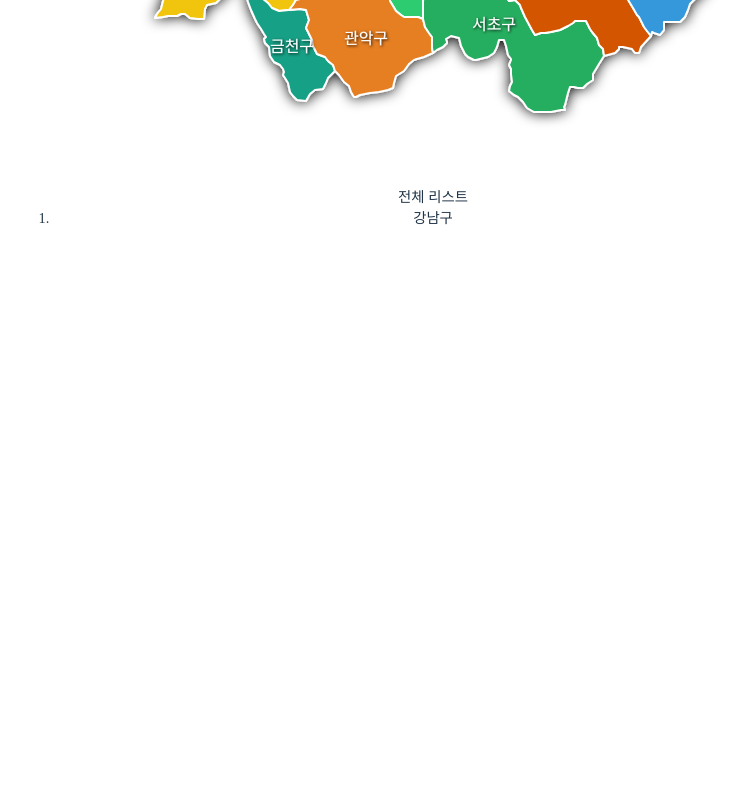
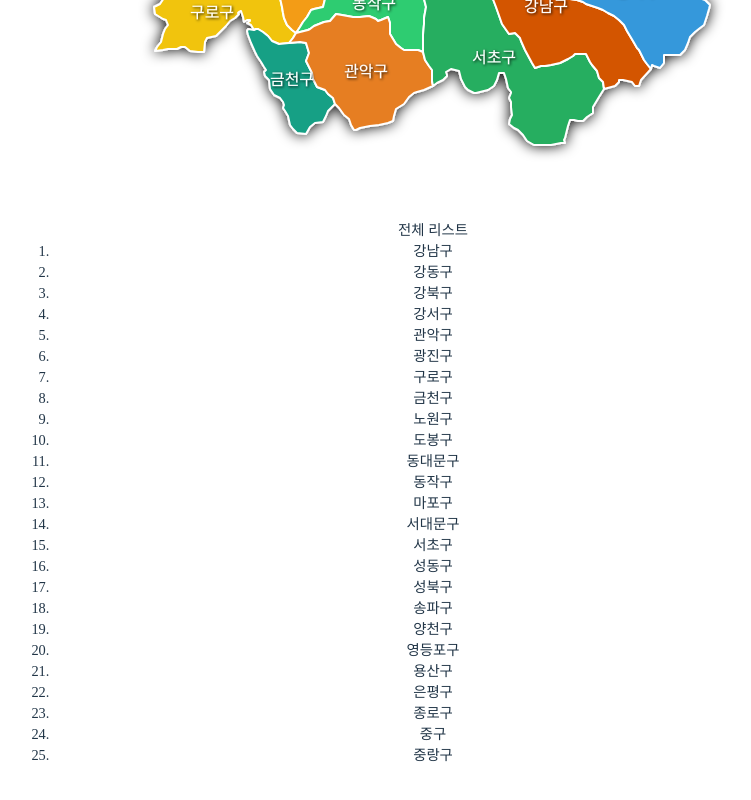
Before and after one commit to choiyy0523/SSAFY-7-Stamper, a React (Vite) app in the folder frontend/: page /collection/seoul/index in a window 1280 px wide. Shown: the part 548-1348 px from the top of the page, without its empty margins (227-978 px from the left). Before the commit the page ends 818 px from the top, so only its background shows below. Built offline with nearby package versions, Linux system fonts and the light colour scheme; a web font is replaced by a local one.

Commit message:
[FE] collectionSeoul 페이지 지도, 리스트 구현 / login page html 기본 태그에 적용된 CSS를 className으로 이동

```diff
--- a/frontend/src/App.jsx
+++ b/frontend/src/App.jsx
@@ -33,7 +33,7 @@ function App() {
   return (
     <div className="App">
       <div>
-        <Header></Header>
+        {/* <Header></Header> */}
       </div>
       <Router>
         <Routes>
--- a/frontend/src/components/collectionSeoul/collectionSeoul.jsx
+++ b/frontend/src/components/collectionSeoul/collectionSeoul.jsx
@@ -1,11 +1,39 @@
 
 import "./collectionSeoul.css"
 import * as React from 'react';
-import { Fragment } from "react";
+import { Fragment, useState } from "react";
 
 const collectionSeoul = () => {
+    const [gangnamgu, setGangnamgu] = useState('강남구')
+    const [gangdonggu, setGangdonggu] = useState('강동구')
+    const [gangbukgu, setGangbukgu] = useState('강북구')
+    const [gangseogu, setGangseogu] = useState('강서구')
+    const [gwanakgu, setGwanakgu] = useState('관악구')
+    const [gwangjingu, setGwangjingu] = useState('광진구')
+    const [gurogu, setGurogu] = useState('구로구')
+    const [geumcheongu, setGeumcheongu] = useState('금천구')
+    const [nowongu, setNowongu] = useState('노원구')
+    const [dobonggu, setDobonggu] = useState('도봉구')
+    const [dongdaemungu, setDongdaemungu] = useState('동대문구')
+    const [dongjakgu, setDongjakgu] = useState('동작구')
+    const [mapogu, setMapogu] = useState('마포구')
+    const [seodaemungu, setSeodaemungu] = useState('서대문구')
+    const [seochogu, setSeochogu] = useState('서초구')
+    const [seongdonggu, setSeongdonggu] = useState('성동구')
+    const [seongbukgu, setSeongbukgu] = useState('성북구')
+    const [songpagu, setSongpagu] = useState('송파구')
+    const [yangcheongu, setYangcheongu] = useState('양천구')
+    const [yeongdeungpogu, setYeongdeungpogu] = useState('영등포구')
+    const [yongsangu, setYongsangu] = useState('용산구')
+    const [eunpyeonggu, setEunpyeonggu] = useState('은평구')
+    const [jongnogu, setJongnogu] = useState('종로구')
+    const [junggu, setJunggu] = useState('중구')
+    const [jungnanggu, setJungnanggu] = useState('중랑구')
     return (
             <Fragment>
+                <div>-이 페이지 남은 일: 지도 스마트폰 화면 크기에 맞게 줄이기</div>
+                <div>-리스트 옆에 랜드마크 등록 현황 표시(시각자료면 Good)</div>
+                <div>-그 외 디테일</div>
                 <svg background='#eaeaea;overflow:visible' height="656" width="800" xmlns="http://www.w3.org/2000/svg">
     <defs>
         <filter id="dropshadow">
@@ -50,35 +78,59 @@ const collectionSeoul = () => {
     <path id="CD11680" className="OUTLINE" d="M 503 387 l 10 3 4 4 5 3 7 4 7 4 12 5 0 10 0 4 1 13 1 6 1 10 6 2 7 1 6 2 3 2 12 4 5 2 5 3 6 3 5 4 5 5 3 6 3 5 3 5 4 7 2 2 5 10 3 4 4 5 -10 11 -2 6 -4 0 -3 -4 -9 -2 -4 0 0 2 -1 1 -3 3 -11 3 -1 -7 -4 -4 -2 -7 -5 -6 -2 -3 -4 -8 -11 0 -2 2 -5 3 -8 4 -9 2 -6 1 -4 0 -6 2 -3 -5 -7 -13 -4 -9 -1 -3 -5 -5 -6 1 -7 -10 -6 -17 -5 -13 -5 -15 -3 -9 0 -1 -1 -6 -6 -9 -2 3 -1 0 -7 -6 5 -6 4 -5 4 -5 8 -4 12 0 7 0 z " />
     <path id="CD11710" className="OUTLINE" d="M 621 374 l 6 2 4 2 4 4 0 8 -2 5 -1 3 0 7 5 2 8 5 5 3 8 4 3 2 5 3 5 2 -4 3 0 6 -3 10 4 5 5 3 10 0 9 3 5 5 -1 4 -2 7 -3 9 -4 3 -5 4 -5 5 -2 6 -3 7 -5 5 -10 0 -6 0 0 8 -4 5 -6 -2 -2 -1 -1 4 -4 -5 -3 -4 -5 -10 -2 -2 -4 -7 -3 -5 -3 -5 -3 -6 -5 -5 -5 -4 -6 -3 -5 -3 -5 -2 -12 -4 -3 -2 -6 -2 -7 -1 -6 -2 -1 -10 -1 -6 -1 -13 0 -4 0 -10 6 2 5 1 5 1 5 -1 6 -3 8 -5 3 -2 3 -3 11 -12 5 -4 5 -5 4 -5 z " />
     <path id="CD11740" className="OUTLINE" d="M 726 320 l 1 7 3 9 0 9 1 9 1 10 1 5 -1 -1 -5 -1 -3 0 -4 2 -11 0 -8 1 -5 6 -4 5 -4 6 -2 4 -1 8 -4 7 -3 2 1 1 -1 2 -6 7 -1 8 -5 -2 -5 -3 -3 -2 -8 -4 -5 -3 -8 -5 -5 -2 0 -7 1 -3 2 -5 0 -8 -4 -4 -4 -2 -6 -2 -7 0 2 -4 2 -5 2 -10 4 -10 1 -1 4 -6 7 -6 5 -3 6 -3 8 -3 4 -1 5 0 11 0 9 -4 7 -5 8 -6 11 -6 11 0 0 7 3 6 z " />
-    </g><g filter="url(#dropshadow2)"></g><g filter="url(#dropshadow2)"><text id="LCD11110" className="TEXT" x="399" y="277">종로구</text>
-    <text id="LCD11140" className="TEXT" x="433" y="338">중구</text>
-    <text id="LCD11170" className="TEXT" x="407" y="395">용산구</text>
-    <text id="LCD11200" className="TEXT" x="505" y="356">성동구</text>
-    <text id="LCD11215" className="TEXT" x="577" y="365">광진구</text>
-    <text id="LCD11230" className="TEXT" x="528" y="294">동대문구</text>
-    <text id="LCD11260" className="TEXT" x="589" y="270">중랑구</text>
-    <text id="LCD11290" className="TEXT" x="466" y="258">성북구</text>
-    <text id="LCD11305" className="TEXT" x="459" y="181">강북구</text>
-    <text id="LCD11320" className="TEXT" x="494" y="125">도봉구</text>
-    <text id="LCD11350" className="TEXT" x="560" y="153">노원구</text>
-    <text id="LCD11380" className="TEXT" x="323" y="218">은평구</text>
-    <text id="LCD11410" className="TEXT" x="342" y="302">서대문구</text>
-    <text id="LCD11440" className="TEXT" x="293" y="339">마포구</text>
-    <text id="LCD11470" className="TEXT" x="209" y="421">양천구</text>
-    <text id="LCD11500" className="TEXT" x="156" y="334">강서구</text>
-    <text id="LCD11530" className="TEXT" x="199" y="470">구로구</text>
-    <text id="LCD11545" className="TEXT" x="279" y="537">금천구</text>
-    <text id="LCD11560" className="TEXT" x="295" y="413">영등포구</text>
-    <text id="LCD11590" className="TEXT" x="361" y="461">동작구</text>
-    <text id="LCD11620" className="TEXT" x="353" y="529">관악구</text>
-    <text id="LCD11650" className="TEXT" x="481" y="515">서초구</text>
-    <text id="LCD11680" className="TEXT" x="533" y="464">강남구</text>
-    <text id="LCD11710" className="TEXT" x="624" y="448">송파구</text>
-    <text id="LCD11740" className="TEXT" x="675" y="358">강동구</text>
+    </g><g filter="url(#dropshadow2)"></g><g filter="url(#dropshadow2)"><text id="LCD11110" className="TEXT" x="399" y="277">{ jongnogu }</text>
+    <text id="LCD11140" className="TEXT" x="433" y="338">{ junggu }</text>
+    <text id="LCD11170" className="TEXT" x="407" y="395">{ yongsangu }</text>
+    <text id="LCD11200" className="TEXT" x="505" y="356">{ seongdonggu }</text>
+    <text id="LCD11215" className="TEXT" x="577" y="365">{ gwangjingu }</text>
+    <text id="LCD11230" className="TEXT" x="528" y="294">{ dongdaemungu }</text>
+    <text id="LCD11260" className="TEXT" x="589" y="270">{ jungnanggu }</text>
+    <text id="LCD11290" className="TEXT" x="466" y="258">{ seongbukgu }</text>
+    <text id="LCD11305" className="TEXT" x="459" y="181">{ gangbukgu}</text>
+    <text id="LCD11320" className="TEXT" x="494" y="125">{ dobonggu }</text>
+    <text id="LCD11350" className="TEXT" x="560" y="153">{ nowongu }</text>
+    <text id="LCD11380" className="TEXT" x="323" y="218">{ eunpyeonggu }</text>
+    <text id="LCD11410" className="TEXT" x="342" y="302">{ seodaemungu }</text>
+    <text id="LCD11440" className="TEXT" x="293" y="339">{ mapogu }</text>
+    <text id="LCD11470" className="TEXT" x="209" y="421">{ yangcheongu }</text>
+    <text id="LCD11500" className="TEXT" x="156" y="334">{ gangseogu}</text>
+    <text id="LCD11530" className="TEXT" x="199" y="470">{ gurogu }</text>
+    <text id="LCD11545" className="TEXT" x="279" y="537">{ geumcheongu }</text>
+    <text id="LCD11560" className="TEXT" x="295" y="413">{ yeongdeungpogu }</text>
+    <text id="LCD11590" className="TEXT" x="361" y="461">{ dongjakgu }</text>
+    <text id="LCD11620" className="TEXT" x="353" y="529">{ gwanakgu}</text>
+    <text id="LCD11650" className="TEXT" x="481" y="515">{ seochogu }</text>
+    <text id="LCD11680" className="TEXT" x="533" y="464">{ gangnamgu }</text>
+    <text id="LCD11710" className="TEXT" x="624" y="448">{ songpagu }</text>
+    <text id="LCD11740" className="TEXT" x="675" y="358">{ gangdonggu}</text>
     </g></svg>
 
         <ol>전체 리스트
-            <li>강남구</li>
+            <li>{ gangnamgu }</li>
+            <li>{ gangdonggu }</li>
+            <li>{ gangbukgu }</li>
+            <li>{ gangseogu }</li>
+            <li>{ gwanakgu }</li>
+            <li>{ gwangjingu }</li>
+            <li>{ gurogu }</li>
+            <li>{ geumcheongu }</li>
+            <li>{ nowongu }</li>
+            <li>{ dobonggu }</li>
+            <li>{ dongdaemungu }</li>
+            <li>{ dongjakgu }</li>
+            <li>{ mapogu }</li>
+            <li>{ seodaemungu }</li>
+            <li>{ seochogu }</li>
+            <li>{ seongdonggu }</li>
+            <li>{ seongbukgu }</li>
+            <li>{ songpagu }</li>
+            <li>{ yangcheongu }</li>
+            <li>{ yeongdeungpogu }</li>
+            <li>{ yongsangu }</li>
+            <li>{ eunpyeonggu }</li>
+            <li>{ jongnogu }</li>
+            <li>{ junggu }</li>
+            <li>{ jungnanggu }</li>
         </ol>
             </Fragment>
 
--- a/frontend/src/components/login/login.css
+++ b/frontend/src/components/login/login.css
@@ -7,12 +7,12 @@ div {
   margin-top: 0vh;
 }
 
-h2 {
+.english_title {
   font-size: 6vh;
   margin-top: -1vh;
 }
 
-h1 {
+.korean_title {
   font-size: 9vh;
   margin-top: -7vh;
 }
@@ -24,11 +24,11 @@ h1 {
   -webkit-text-fill-color: transparent;
 }
 
-h1:hover {
+.korean_title:hover {
   animation: cute 0.7s ;
 }
 
-h2:hover {
+.english_title:hover {
   animation: cute 0.8s ;
 }
 
```
Also changed, not shown: frontend/src/components/login/login.jsx (+21 -21 lines).
